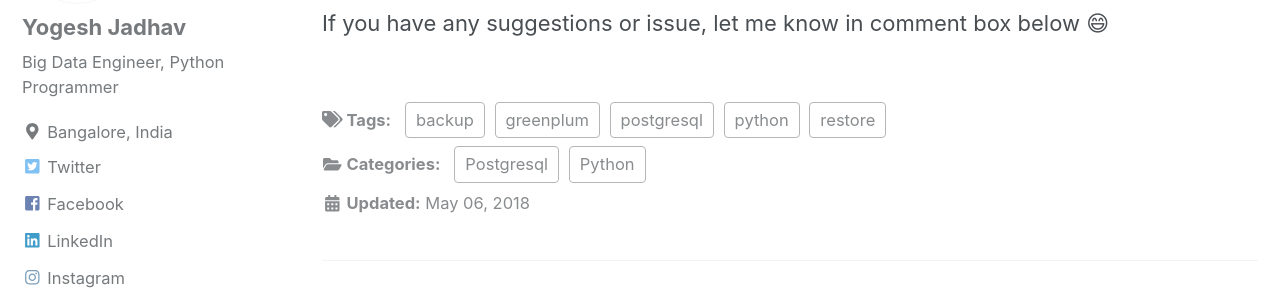
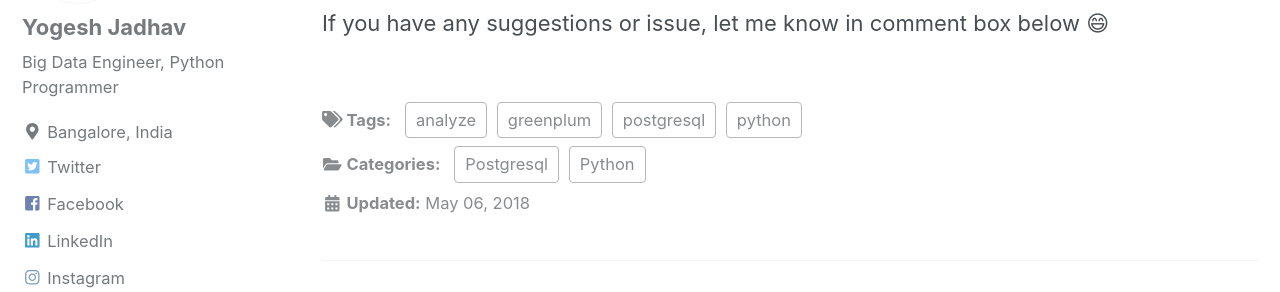
Before and after one commit to pgyogesh/blog, a Jekyll site: the page built from _posts/2018-05-06-parallel-analyze-postgres.md, in a window 1280 px wide and 900 px high, scrolled down 5280 px. Shown: the part 150-442 px from the top of the window. Built offline with Jekyll 4.4.1, drawn with Linux system fonts in a browser that asks for light colours; nearby versions of some CDN libraries; emoji names are drawn with the system emoji font; comment, search, counter and statistics services are not loaded; a style sheet for code colours, icons or effects is not loaded.

Commit message:
Update 2018-05-06-parallel-analyze-postgres.md

```diff
--- a/_posts/2018-05-06-parallel-analyze-postgres.md
+++ b/_posts/2018-05-06-parallel-analyze-postgres.md
@@ -8,7 +8,7 @@ header:
 title:  "Running parallel analyze on PostgreSQL Database"
 date:   2018-05-06 10:10:00 +0800
 categories: Postgresql Python
-tags: greenplum python postgresql backup restore
+tags: python postgresql greenplum analyze
 ---
 
 I have written a python program to run analyze parallel on postgres tables. This script will reduce lot of time compared to running analyze on database with analyze SQL command.
```
